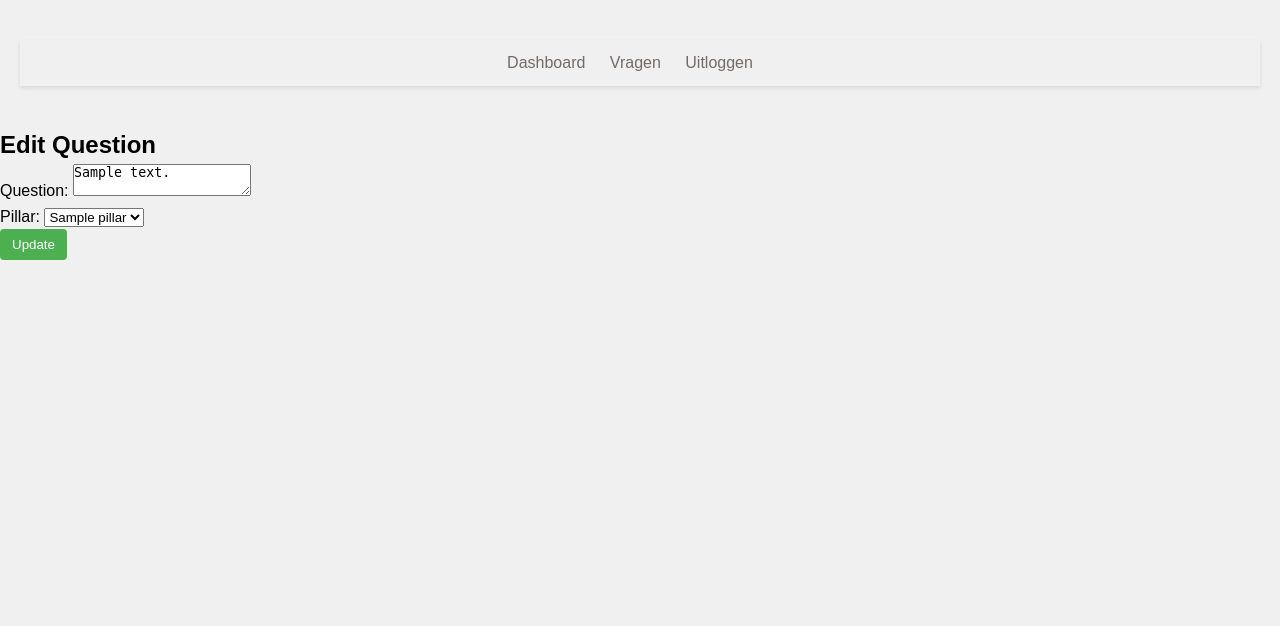
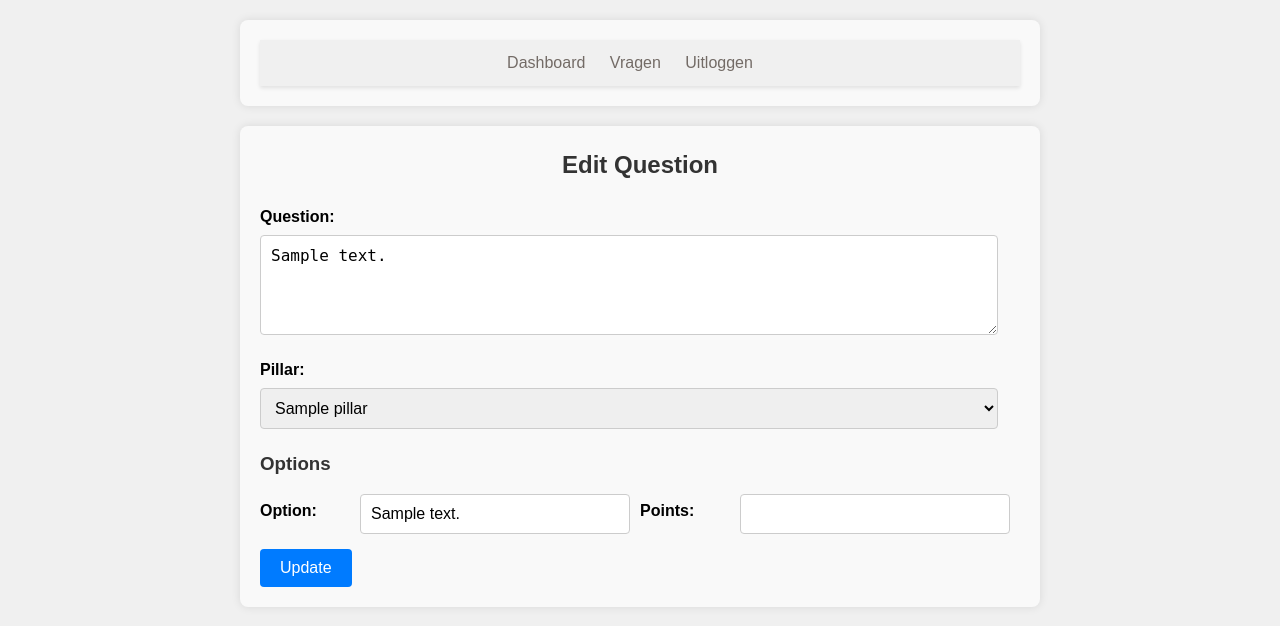
Before and after one commit to NienkeKuipers/Gezondheidsmeter, a PHP site: page /assets/includes/edit_vragen.php?id=1 in a window 1280 px wide. Shown: the top 626 px of the page. Run offline with PHP 8.4, Linux system fonts and the light colour scheme; tables that the repository leaves empty or names only in its code hold one stand-in row (values such as "Sample post").

Commit message:
Je kan nu de vragen editten

```diff
--- a/assets/admin/Dashboard.php
+++ b/assets/admin/Dashboard.php
@@ -27,7 +27,7 @@ try {
             <ul class="nav-links">
                 <li><a href="Dashboard.php">Dashboard</a></li>
                 <li><a href="vragen.php">Vragen</a></li>
-                <li><a href="../includes/logout.php">Uitloggen</a></li>
+                <li><a href="../includes/uitloggen.php">Uitloggen</a></li>
             </ul>
             <div class="burger">
                 <div class="line1"></div>
--- a/assets/includes/edit_vragen.php
+++ b/assets/includes/edit_vragen.php
@@ -19,6 +19,11 @@ if (isset($_GET['id'])) {
         $stmtPillars = $pdo->prepare("SELECT id, name FROM health_pillars");
         $stmtPillars->execute();
         $pillars = $stmtPillars->fetchAll(PDO::FETCH_ASSOC);
+
+        // Fetch options for the question
+        $stmtOptions = $pdo->prepare("SELECT id, text, points FROM options WHERE question_id = ?");
+        $stmtOptions->execute([$questionId]);
+        $options = $stmtOptions->fetchAll(PDO::FETCH_ASSOC);
     } catch (PDOException $e) {
         echo "Error fetching question details: " . $e->getMessage();
         exit;
@@ -36,6 +41,7 @@ if (isset($_GET['id'])) {
     <meta name="viewport" content="width=device-width, initial-scale=1.0">
     <title>Edit Question</title>
     <link rel="stylesheet" href="../../css/dashboard.css">
+    <link rel="stylesheet" href="../../css/edit_question.css">
 </head>
 <body>
 <header>
@@ -44,7 +50,7 @@ if (isset($_GET['id'])) {
             <ul class="nav-links">
                 <li><a href="dashboard.php">Dashboard</a></li>
                 <li><a href="vragen.php">Vragen</a></li>
-                <li><a href="../includes/logout.php">Uitloggen</a></li>
+                <li><a href="../includes/uitloggen.php">Uitloggen</a></li>
             </ul>
             <div class="burger">
                 <div class="line1"></div>
@@ -73,6 +79,19 @@ if (isset($_GET['id'])) {
                 <?php endforeach; ?>
             </select>
         </div>
+
+        <div class="options-container">
+            <h3>Options</h3>
+            <?php foreach ($options as $option): ?>
+                <div class="form-group">
+                    <label for="option_<?php echo $option['id']; ?>">Option:</label>
+                    <input type="text" id="option_<?php echo $option['id']; ?>" name="options[<?php echo $option['id']; ?>][text]" value="<?php echo htmlspecialchars($option['text']); ?>" required>
+                    <label for="points_<?php echo $option['id']; ?>">Points:</label>
+                    <input type="number" id="points_<?php echo $option['id']; ?>" name="options[<?php echo $option['id']; ?>][points]" value="<?php echo htmlspecialchars($option['points']); ?>" required>
+                </div>
+            <?php endforeach; ?>
+        </div>
+
         <button type="submit" class="btn btn-primary">Update</button>
     </form>
 </div>
--- /dev/null
+++ b/css/edit_question.css
@@ -0,0 +1,70 @@
+.container {
+    max-width: 800px;
+    margin: 0 auto;
+    padding: 20px;
+    background-color: #f9f9f9;
+    border-radius: 8px;
+    box-shadow: 0 0 10px rgba(0, 0, 0, 0.1);
+}
+.container h2 {
+    text-align: center;
+    margin-bottom: 20px;
+    color: #333;
+}
+.form-group {
+    margin-bottom: 15px;
+}
+.form-group label {
+    display: block;
+    margin-bottom: 5px;
+    font-weight: bold;
+}
+.form-group textarea,
+.form-group input[type="text"],
+.form-group input[type="number"],
+.form-group select {
+    width: calc(100% - 22px);
+    padding: 10px;
+    font-size: 16px;
+    border: 1px solid #ccc;
+    border-radius: 4px;
+    box-sizing: border-box;
+}
+.form-group textarea {
+    resize: vertical;
+    height: 100px;
+}
+.options-container {
+    margin-top: 20px;
+}
+.options-container h3 {
+    margin-bottom: 15px;
+    color: #333;
+}
+.options-container .form-group {
+    display: flex;
+    align-items: center;
+}
+.options-container .form-group label {
+    flex: 0 0 100px;
+}
+.options-container .form-group input[type="text"],
+.options-container .form-group input[type="number"] {
+    flex: 1;
+    margin-right: 10px;
+}
+.btn {
+    display: inline-block;
+    padding: 10px 20px;
+    font-size: 16px;
+    border: none;
+    border-radius: 4px;
+    cursor: pointer;
+}
+.btn-primary {
+    background-color: #007bff;
+    color: #fff;
+}
+.btn-primary:hover {
+    background-color: #0056b3;
+}
```
Also changed, not shown: assets/admin/vragen.php (+4 -4 lines), assets/includes/update_question.php (added, +30 -0 lines).
